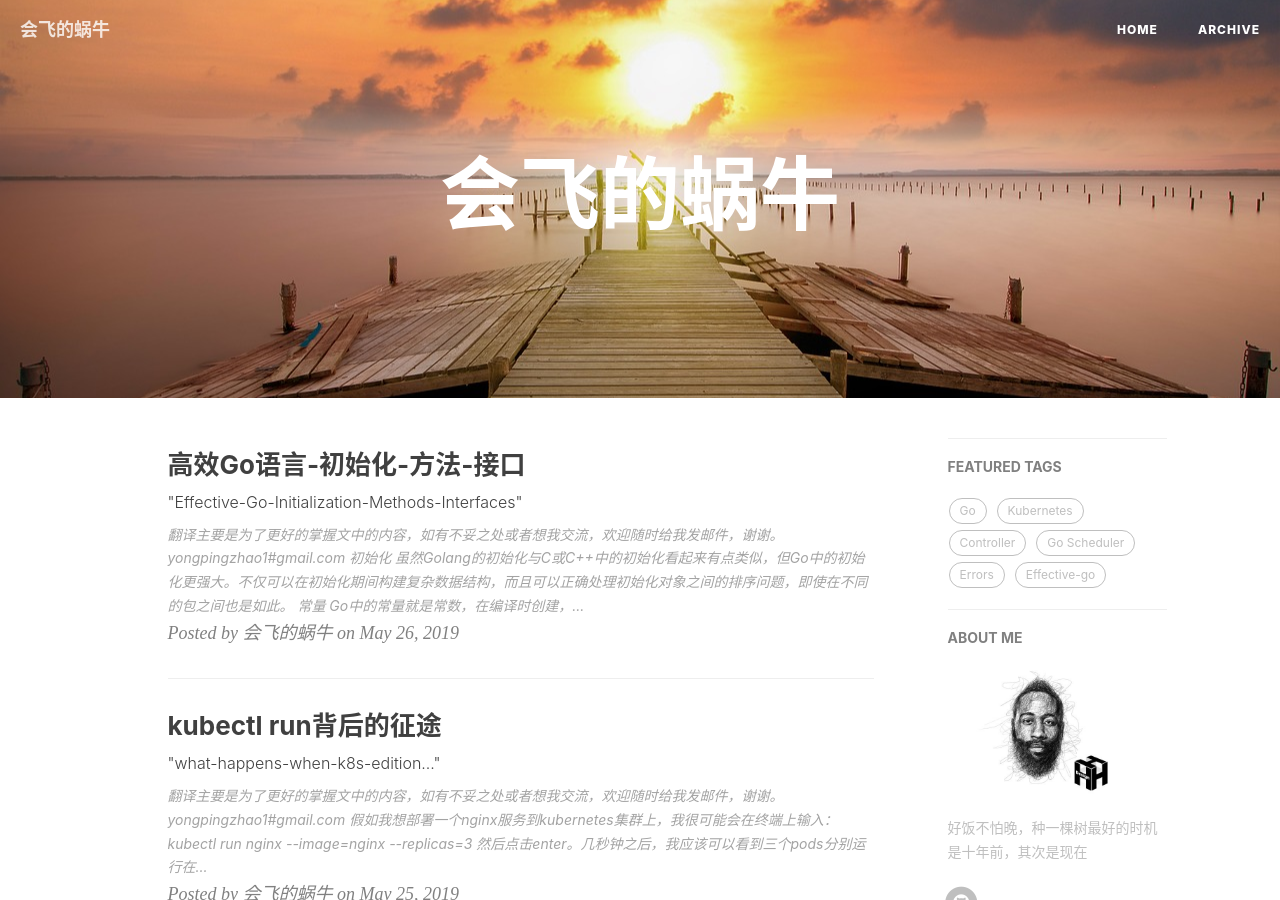
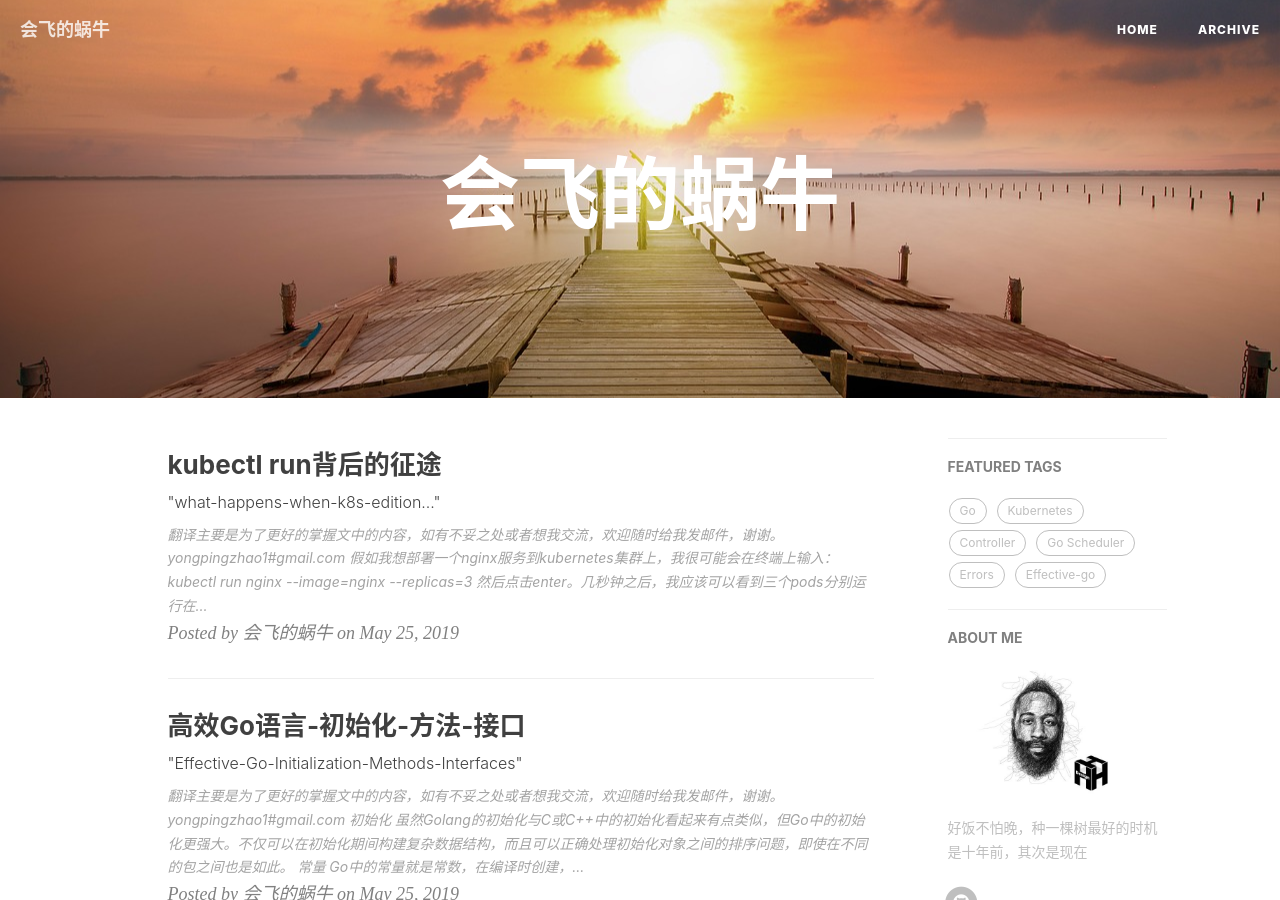
Before and after one commit to torubylist/blog, a Jekyll site: the page built from index.html, in a window 1280 px wide and 900 px high. Built offline with Jekyll 4.4.1, drawn with Linux system fonts in a browser that asks for light colours; nearby versions of some CDN libraries; the list of posts is cut into pages by our own code; comment, search, counter and statistics services are not loaded.

Commit message:
update date

```diff
--- a/_posts/2019-05-26-Effective-Go-Initialization-Methods.md
+++ b/_posts/2019-05-25-Effective-Go-Initialization-Methods.md
@@ -2,7 +2,7 @@
 layout:     post
 title:      "高效Go语言-初始化-方法-接口"
 subtitle:   " \"Effective-Go-Initialization-Methods-Interfaces\""
-date:       2019-05-26 20:00:00
+date:       2019-05-25 20:00:00
 author:     "会飞的蜗牛"
 header-img: "img/effective-go.jpg"
 tags:
```
Also changed, not shown: _posts/2019-05-25-what-happens-when-k8s-edition.md (renamed from _posts/2019-05-26-what-happens-when-k8s-edition.md, +1 -1 lines).
